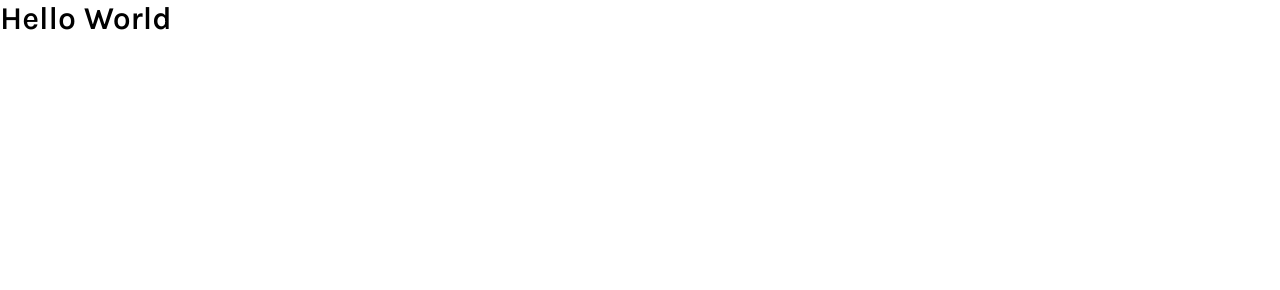
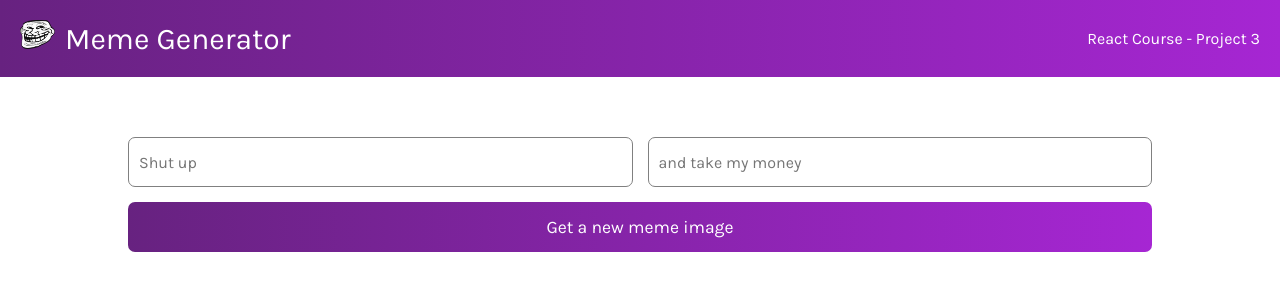
Before and after one commit to Unic-1/ReactTutorial, a React app in the folder MemeGenerator/: page / in a window 1280 px wide. Built offline with nearby package versions, Linux system fonts and the light colour scheme.

Commit message:
- header and form added

```diff
--- a/MemeGenerator/App.js
+++ b/MemeGenerator/App.js
@@ -1,5 +1,14 @@
 import React from "react";
+import Header from "./components/Header";
+import Meme from "./components/Meme";
 
 export default function App() {
-  return <h1>Hello World</h1>;
+  return (
+    <div>
+      <Header />
+      <div className="container">
+        <Meme />
+      </div>
+    </div>
+  );
 }
--- /dev/null
+++ b/MemeGenerator/components/Header.js
@@ -0,0 +1,17 @@
+import React from "react";
+
+export default function Header() {
+  return (
+    <header>
+      <div>
+        <img
+          className="header--image"
+          src="./images/troll-face.png"
+          width={35}
+        />
+        <span className="header--title">Meme Generator</span>
+      </div>
+      <p>React Course - Project 3</p>
+    </header>
+  );
+}
--- /dev/null
+++ b/MemeGenerator/components/Meme.js
@@ -0,0 +1,11 @@
+import React from "react";
+
+export default function Meme() {
+  return (
+    <form className="meme--form">
+      <input type="text" placeholder="Shut up" />
+      <input type="text" placeholder="and take my money" />
+      <button className="btn">Get a new meme image </button>
+    </form>
+  );
+}
--- a/MemeGenerator/style.css
+++ b/MemeGenerator/style.css
@@ -7,3 +7,56 @@
 body {
   font-family: 'Karla', sans-serif;
 }
+
+.flex {
+  display: flex;
+}
+
+header {
+  display: flex;
+  justify-content: space-between;
+  align-items: center;
+  padding: 20px;
+  background-image: linear-gradient(to right, #672280, #A626D3);
+  color: white;
+}
+
+.header--title {
+  font-size: 30px;
+  margin-left: 10px;
+}
+
+.container {
+  width: 80%;
+  margin: 20px auto;
+}
+
+.meme--form {
+  margin: 60px 0px;
+  display: grid;
+  grid-template: 50px 50px / 1fr 1fr;
+  gap: 15px;
+}
+
+.meme--input {
+  width: 100%;
+  justify-content: space-between;
+}
+
+input {
+  text-indent: 10px;
+  border-radius: 7px;
+  border: 1px gray solid;
+  font-size: 1rem;
+  font-family: 'Karla', sans-serif;
+}
+
+.btn {
+  background-image: linear-gradient(to right, #672280, #A626D3);
+  color: white;
+  font-size: 1.1rem;
+  border: none;
+  grid-column: 1 / -1;
+  border-radius: 7px;
+  font-family: 'Karla', sans-serif;
+}
```
Also changed, not shown: MemeGenerator/images/troll-face.png (added).
